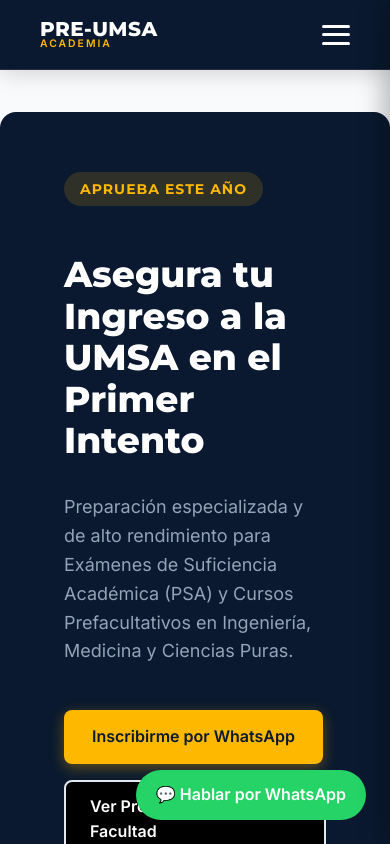
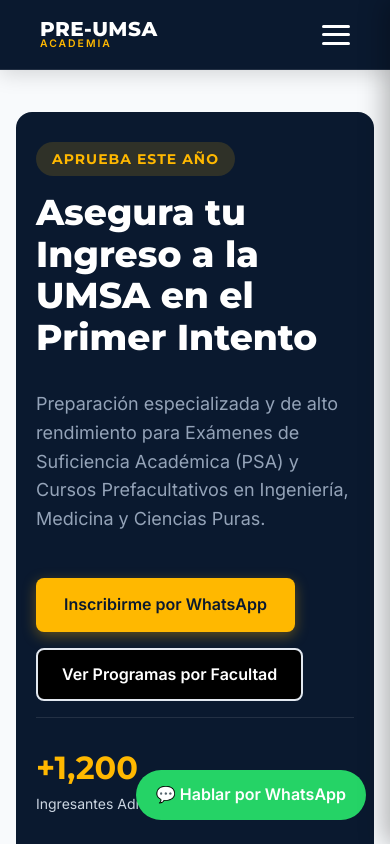
Before and after one commit to liriun-ux/academia, a Next.js app: page / in a window 390 px wide. Shown: the top 844 px of the page. Built offline with nearby package versions, Linux system fonts and the light colour scheme.

Commit message:
Update for mobile

```diff
--- a/src/app/globals.css
+++ b/src/app/globals.css
@@ -271,6 +271,9 @@
   gap: 5rem;
   display: flex;
   flex-direction: column;
+  @media (max-width: 1000px) {
+  gap: 3rem;
+  }
 }
 .inicio {
   width: 100%;
@@ -290,14 +293,22 @@
   background-color: var(--color-primary);
   color: var(--color-text-inverse);
   padding: 60px 4rem;
+
   border-radius:  var(--radius-lg);
   margin-bottom: 40px;
+  margin-inline: 1rem;
+  @media (max-width: 1000px) {
+  padding: 30px 20px;
+  }
 }
 
 .hero-container {
   display: flex;
   flex-direction: column;
   gap: 3rem;
+  @media (max-width: 1000px) {
+  gap: 1rem;
+  }
   /* height: 60vh; */
   /* justify-content: center; */
   /* padding: 60px 20px; */
@@ -622,6 +633,11 @@
   gap: 1rem;
   display: flex;
   flex-direction: column;
+    margin-inline: 0.5rem;
+  @media (max-width: 1000px) {
+  padding: 30px 20px;
+  }
+
 }
 
 .area-hero h1 {
```
